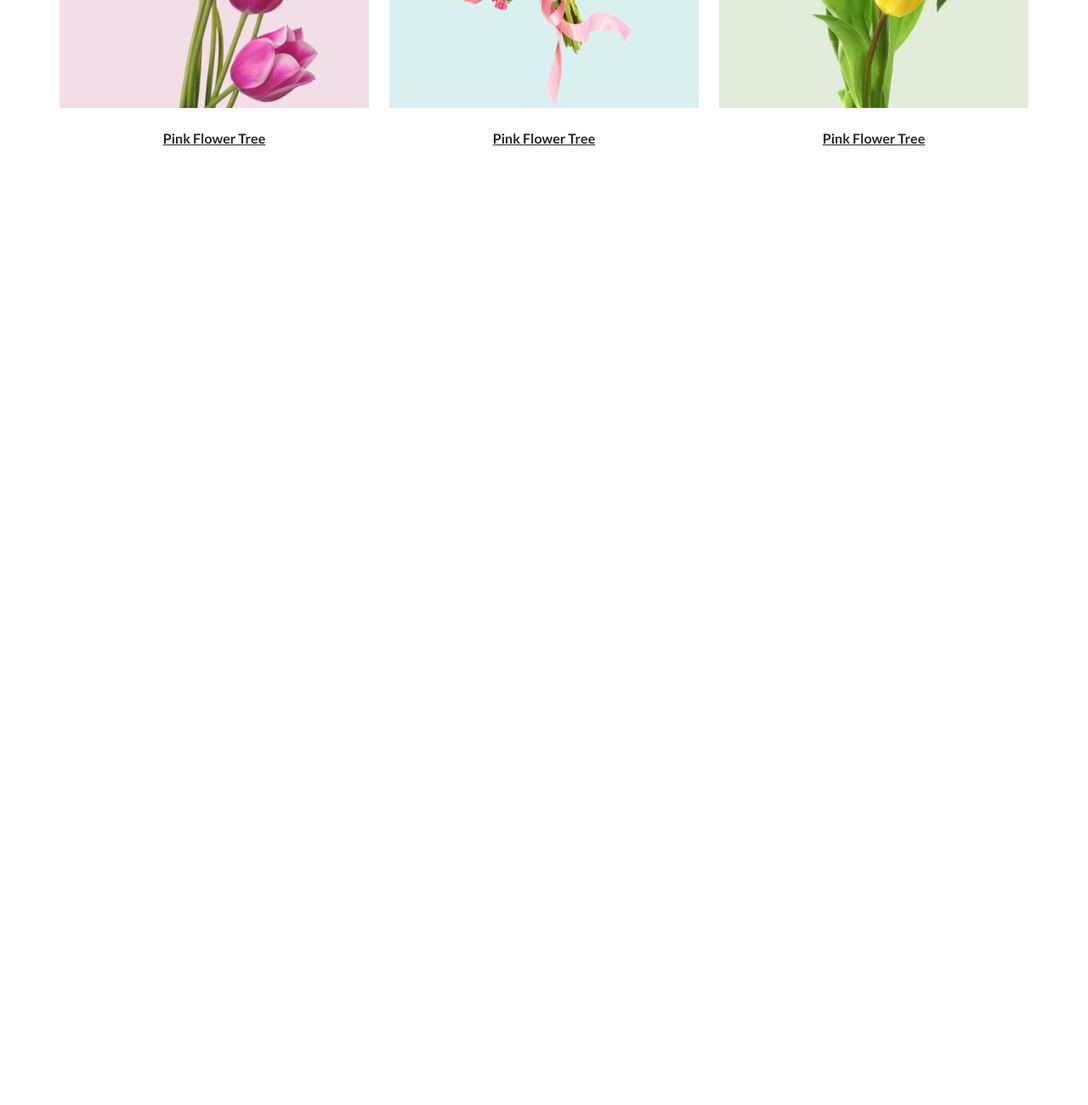
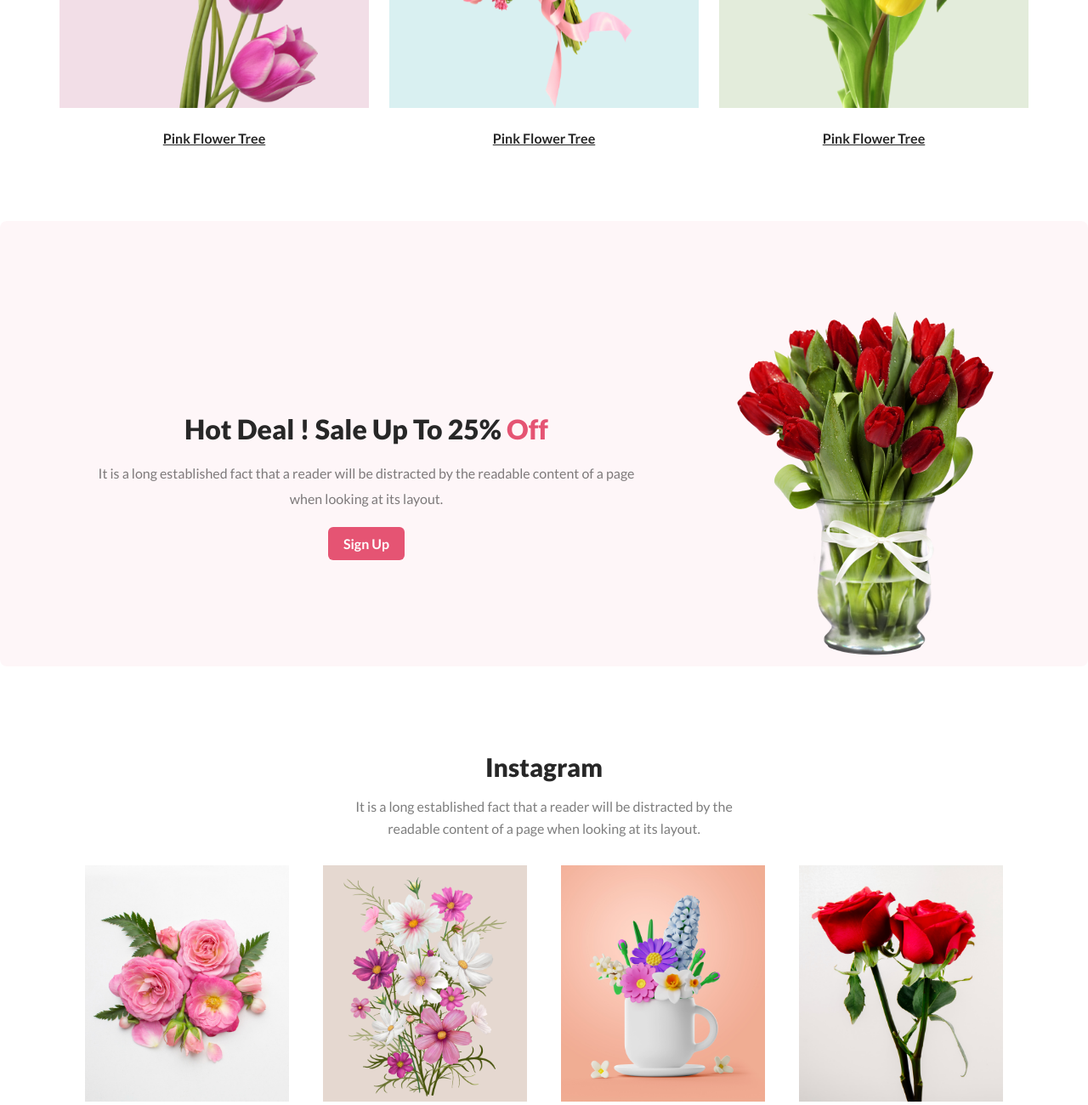
Before and after one commit to Nadim-Mahmud751/flower-shop-assignment, a plain HTML site: page index.html in a window 1280 px wide. Shown: the part 1283-2583 px from the top of the page at 85% size. Before the commit the page ends 1463 px from the top, so only its background shows below. Drawn offline with Linux system fonts and the light colour scheme.

Commit message:
offer and instagram commit

```diff
--- a/index.html
+++ b/index.html
@@ -65,5 +65,54 @@
         </div>
 
     </section>
+
+    <!-- offer section -->
+    <section class="offer">
+        <div class="container">
+            <div class="offer-wrapper">
+                <div class="offer-content">
+                    <h1>Hot Deal ! Sale Up To 25% <span>Off</span></h1>
+                    <p>
+                        It is a long established fact that a reader will be distracted by the readable content of a page
+                        when looking at its layout.
+                    </p>
+                    <button class="btn-primary">Sign Up</button>
+                </div>
+                <div class="offer-img">
+                    <img src="Flower Asset/pngwing 8.png" alt="">
+                </div>
+            </div>
+        </div>
+    </section>
+
+    <!-- instagram section -->
+
+    <section class="instagram">
+        <div class="container">
+            <div class="section-title">
+                <h2 class="title">Instagram</h2>
+                <p class="title-text">
+                    It is a long established fact that a reader will be distracted by the readable content of a page
+                    when
+                    looking at its layout.
+                </p>
+            </div>
+            <div class="insta-wrapper">
+                <div class="item">
+                    <img src="Flower Asset/Flower 01.png" alt="">
+                </div>
+                <div class="item">
+                    <img src="Flower Asset/Rectangle 4.png" alt="">
+                </div>
+                <div class="item">
+                    <img src="Flower Asset/Rectangle 5.png" alt="">
+                </div>
+                <div class="item">
+                    <img src="Flower Asset/Rectangle 6.png" alt="">
+                </div>
+            </div>
+        </div>
+    </section>
+
 </body>
 </html>
--- a/style.css
+++ b/style.css
@@ -157,3 +157,63 @@ section {
     text-decoration-line: underline;
 }
 /* our featured flowers style end*/
+
+.offer {
+    border-radius: 8px;
+    background: rgba(229, 84, 115, 0.05);
+    margin-top: 80px;
+
+    .offer-wrapper {
+        display: flex;
+        align-items: center;
+        justify-content: center;
+        gap: 100px;
+
+        .offer-content {
+            text-align: center;
+
+            h1 {
+                color: #272727;
+                font-family: Lato;
+                font-size: 32px;
+                font-style: normal;
+                font-weight: 800;
+                line-height: normal;
+
+                span {
+                    color: #E55473;
+
+                }
+            }
+
+            p {
+                color: rgba(39, 39, 39, 0.60);
+                text-align: center;
+                font-family: Lato;
+                font-size: 16px;
+                font-style: normal;
+                font-weight: 400;
+                line-height: 30px;
+                /* 166.667% */
+                margin-top: 18px;
+                margin-bottom: 18px;
+            }
+        }
+    }
+}
+
+.instagram {
+
+    .insta-wrapper {
+        margin-top: 30px;
+        gap: 40px;
+        display: grid;
+        grid-template-columns: 1fr 1fr 1fr 1fr;
+
+        .item img {
+            width: 100%;
+        }
+    }
+}
+
+/* offer and instagram style end */
```
